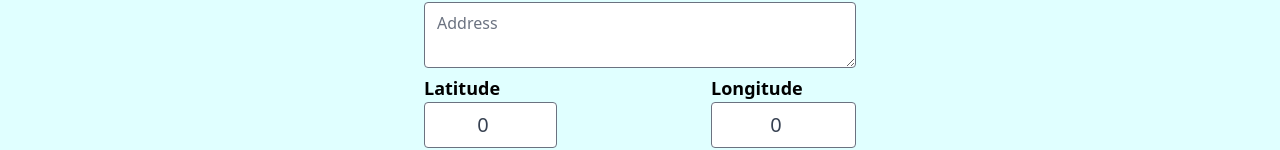
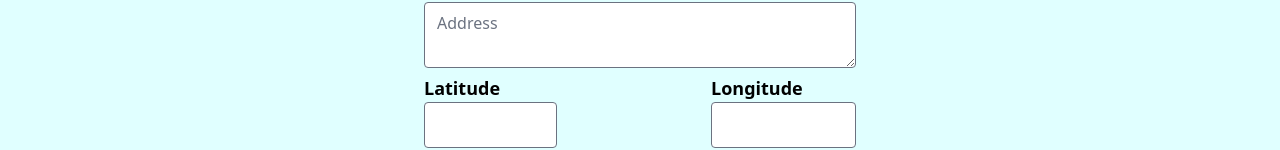
Before and after one commit to itzwow/acres_realestate, a React (Create React App) app: page /create-listing in a window 1280 px wide. Shown: the part 654-804 px from the top of the page. Built offline with nearby package versions, Linux system fonts and the light colour scheme; no server answers; sample sign-in values are in the browser's storage.

Commit message:
Auto geolocation added

```diff
--- a/package.json
+++ b/package.json
@@ -6,6 +6,7 @@
     "@testing-library/jest-dom": "^5.16.5",
     "@testing-library/react": "^13.4.0",
     "@testing-library/user-event": "^13.5.0",
+    "axios": "^1.3.4",
     "firebase": "^9.16.0",
     "leaflet": "^1.9.3",
     "react": "^18.2.0",
--- a/src/components/EditListing.jsx
+++ b/src/components/EditListing.jsx
@@ -13,11 +13,13 @@ import { v4 as uuidv4 } from "uuid";
 import { addDoc, collection, doc, getDoc, serverTimestamp, updateDoc } from "firebase/firestore";
 import { db } from "../firebase";
 import { useNavigate, useParams } from "react-router";
+import axios from "axios";
 
 export default function EditListing() {
   const auth = getAuth();
   const navigate = useNavigate();
   const [geolocationEnabled, setgeolocationEnabled] = useState(false);
+  const [currLocation, setCurrLocation] = useState({});
   const [loading, setLoading] = useState(false);
   const [listing, setListing] = useState(null);
   const [formData, setFormData] = useState({
@@ -104,6 +106,27 @@ export default function EditListing() {
       }));
     }
   };
+  const geoLocationJs = ()=>{
+    navigator.geolocation.getCurrentPosition((postion)=>{
+      console.log(postion);
+      const {longitude, latitude} = postion.coords;
+      setCurrLocation({latitude,longitude})
+      console.log(currLocation);
+    })
+  }
+
+ //setting geolocation
+ useEffect(()=>{
+  // const getLocation = async()=>{
+  //   const location = await axios.get("https://ipapi.co/json");
+  //   console.log(location);
+  //   setCurrLocation(location.data)
+  // }
+  // getLocation();
+  geoLocationJs();
+},[])
+
+
 
   const onSubmit = async (e) => {
     e.preventDefault();
@@ -120,8 +143,8 @@ export default function EditListing() {
     }
 
     let geolocation = {};
-    geolocation.lat = latitude;
-    geolocation.lng = longitude;
+    geolocation.lat = currLocation.latitude;
+    geolocation.lng = currLocation.longitude;
 
     const storeImage = async (image) => {
       return new Promise((resolve, reject) => {
@@ -343,7 +366,8 @@ export default function EditListing() {
               <input
                 type="number"
                 id="latitude"
-                value={latitude}
+                value={Math.round((currLocation.latitude + Number.EPSILON) * 100) / 100}
+                step={0.01}
                 onChange={onChange}
                 min={-90}
                 max={90}
@@ -356,7 +380,8 @@ export default function EditListing() {
               <input
                 type="number"
                 id="longitude"
-                value={longitude}
+                value={Math.round((currLocation.longitude + Number.EPSILON) * 100) / 100}
+                step={0.01}
                 onChange={onChange}
                 min={-180}
                 max={180}
@@ -470,7 +495,7 @@ export default function EditListing() {
           type="submit"
           className="mb-6 px-7 py-3 w-full rounded bg-blue-600 text-sm uppercase text-white font-medium hover:bg-blue-700 hover:shadow-lg focus:bg-blue-700 active:bg-blue-800 transition duration-150 ease-in-out"
         >
-          Create Listing
+          Update Listing
         </button>
       </form>
     </main>
--- a/src/pages/CreateListing.jsx
+++ b/src/pages/CreateListing.jsx
@@ -1,4 +1,4 @@
-import React from "react";
+import React, { useEffect } from "react";
 import { useState } from "react";
 import { toast } from "react-toastify";
 import Spinner from "../components/Spinner";
@@ -13,11 +13,14 @@ import { v4 as uuidv4 } from "uuid";
 import { addDoc, collection, serverTimestamp } from "firebase/firestore";
 import { db } from "../firebase";
 import { useNavigate } from "react-router";
+import axios from "axios";
 
 export default function CreateListing() {
   const auth = getAuth();
   const navigate = useNavigate();
   const [geolocationEnabled, setgeolocationEnabled] = useState(false);
+  const [currLocation, setCurrLocation] = useState({});
+  // const [currLocationJs, setCurrLocationJs] = useState({});
   const [loading, setLoading] = useState(false);
   const [formData, setFormData] = useState({
     type: "rent",
@@ -76,6 +79,26 @@ export default function CreateListing() {
     }
   };
 
+  //setting geolocation
+  useEffect(()=>{
+    // const getLocation = async()=>{
+    //   const location = await axios.get("https://ipapi.co/json");
+    //   console.log(location);
+    //   setCurrLocation(location.data)
+    // }
+    // getLocation();
+    geoLocationJs();
+  },[])
+
+  const geoLocationJs = ()=>{
+    navigator.geolocation.getCurrentPosition((postion)=>{
+      console.log(postion);
+      const {longitude, latitude} = postion.coords;
+      setCurrLocation({latitude,longitude})
+      console.log(currLocation);
+    })
+  }
+
   const onSubmit = async (e) => {
     e.preventDefault();
     setLoading(true);
@@ -91,8 +114,10 @@ export default function CreateListing() {
     }
 
     let geolocation = {};
-    geolocation.lat = latitude;
-    geolocation.lng = longitude;
+    geolocation.lat = currLocation.latitude;
+    geolocation.lng = currLocation.longitude;
+    // geolocation.lat = currLocation.latitude;
+    // geolocation.lng = currLocation.longitude;
 
     const storeImage = async (image) => {
       return new Promise((resolve, reject) => {
@@ -313,10 +338,11 @@ export default function CreateListing() {
               <input
                 type="number"
                 id="latitude"
-                value={latitude}
+                value={currLocation.latitude}
                 onChange={onChange}
                 min={-90}
                 max={90}
+                defaultValue={currLocation.latitude}
                 required
                 className="text-xl px-3 py-2 text-gray-700 text-center transition ease-in-out duration-100 focus:bg-white focus:border-slate-600 rounded w-full"
               />
@@ -326,10 +352,11 @@ export default function CreateListing() {
               <input
                 type="number"
                 id="longitude"
-                value={longitude}
+                value={currLocation.longitude}
                 onChange={onChange}
                 min={-180}
                 max={180}
+                defaultValue={currLocation.latitude}
                 required
                 className="text-xl px-3 py-2 text-gray-700 text-center transition ease-in-out duration-100 focus:bg-white focus:border-slate-600 rounded w-full"
               />
--- a/src/pages/Listing.jsx
+++ b/src/pages/Listing.jsx
@@ -108,13 +108,14 @@ export default function Listing() {
             <p className="bg-red-800 w-full max-w-[200px] rounded-md p-1 text-md text-center text-white">
               {listing.type === "Rent" ? "For Rent" : "For Sale"}
             </p>
-            <p className="bg-green-800 w-full max-w-[200px] rounded-md p-1 text-md text-center text-white">
+
               {listing.offer
-                ? `$${
+                ? <p className="bg-green-800 w-full max-w-[200px] rounded-md p-1 text-md text-center text-white">${
                     +listing.regularPrice - +listing.discountedPrice
-                  } discount`
+                  } discount
+                  </p>
                 : ""}
-            </p>
+
           </div>
           <div className="mt-3 mb-3">
             <p className="">
```
Also changed, not shown: 1 other file (tests, documents, lock files or other folders).
